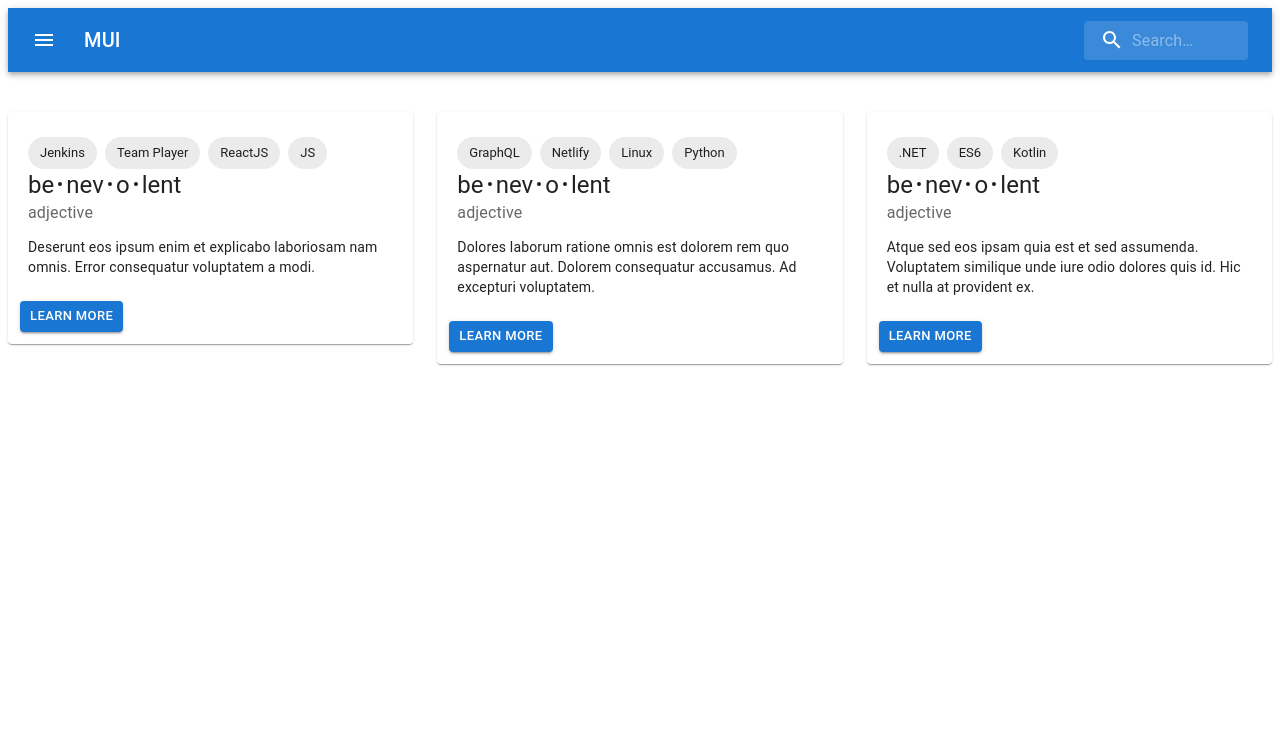
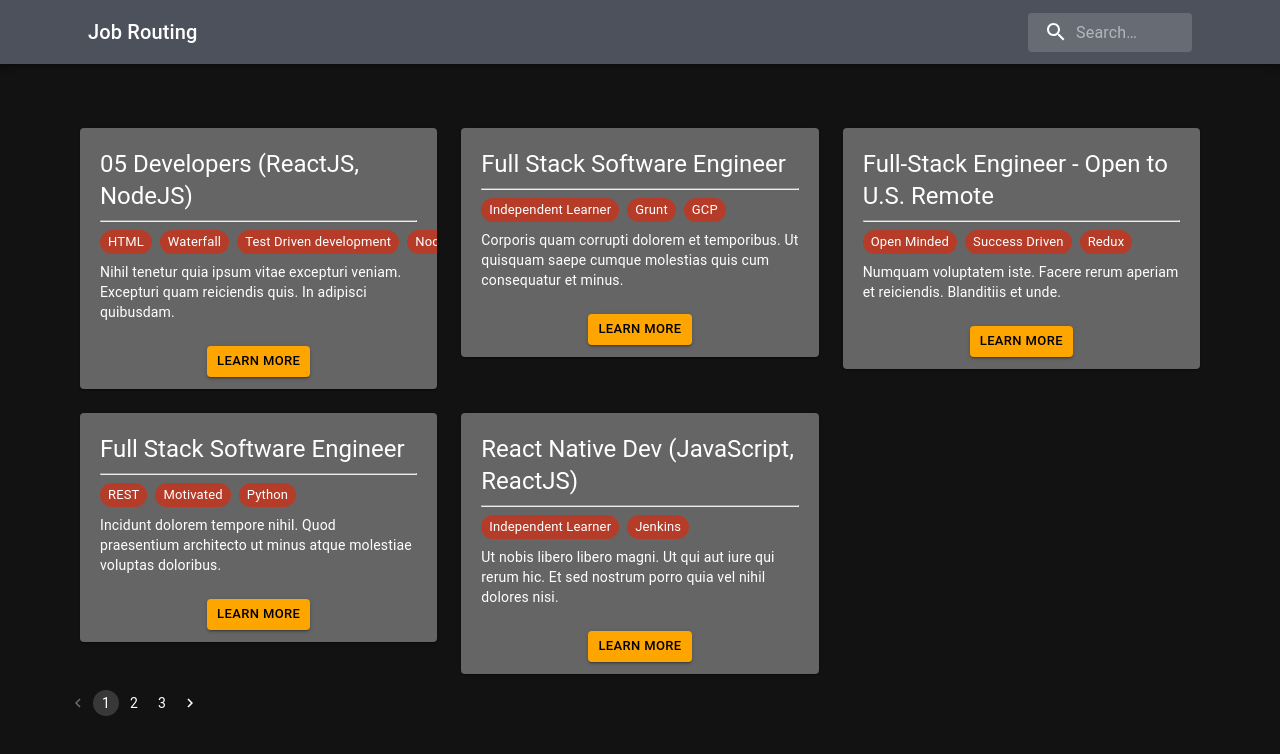
Before and after one commit to thanhdanh2604/list-job, a React (Create React App) app: page / in a window 1280 px wide. Shown: the top 754 px of the page. Built offline with nearby package versions, Linux system fonts and the light colour scheme.

Commit message:
Finish commit

```diff
--- a/package.json
+++ b/package.json
@@ -12,6 +12,8 @@
     "@testing-library/user-event": "^13.5.0",
     "react": "^18.2.0",
     "react-dom": "^18.2.0",
+    "react-router": "^6.4.3",
+    "react-router-dom": "^6.4.3",
     "react-scripts": "5.0.1",
     "web-vitals": "^2.1.4"
   },
--- a/src/App.js
+++ b/src/App.js
@@ -1,29 +1,27 @@
 import React from 'react'
-
-import Card from './Compoments/BasicCard.js';
 import AppBar from './Compoments/AppBar.js';
-
-
-
-import jobs from './Compoments/data/jobs.json';
-import { Grid } from '@mui/material';
-
+import Home from './pages/Home.js';
+import Details from './pages/Details.js';
+import { Route, Routes } from 'react-router';
+import { ThemeProvider, createTheme } from '@mui/material/styles';
+import CssBaseline from '@mui/material/CssBaseline';
+const darkTheme = createTheme({
+  palette: {
+  mode: 'dark',
+},})
 function App() {
   return (
-    <div>
-      <AppBar />
-      <Grid sx={{mt:2,}} container spacing={3}>
-          {jobs.slice(5,8).map(job=>(
-            <Grid item xs={4}>
-              <Card title={job.title} salaryMax={job.salaryHigh} city={job.city} jobDes={job.description} skills={job.skills}/>
-            </Grid>
-          ))}
-
-      </Grid>
-
-    </div>
+    <ThemeProvider theme={darkTheme}>
+      <CssBaseline />
+      <div >
+          <AppBar />
+          <Routes>
+              <Route path='/' element={<Home/>}/>
+              <Route path='/job/:id' element={<Details/>} />
+          </Routes>
+      </div>
+    </ThemeProvider>
   );
-
 }
 
 export default App
--- a/src/Compoments/AppBar.js
+++ b/src/Compoments/AppBar.js
@@ -8,6 +8,7 @@ import Typography from '@mui/material/Typography';
 import InputBase from '@mui/material/InputBase';
 import MenuIcon from '@mui/icons-material/Menu';
 import SearchIcon from '@mui/icons-material/Search';
+import { Container } from '@mui/system';
 
 const Search = styled('div')(({ theme }) => ({
   position: 'relative',
@@ -54,24 +55,16 @@ const StyledInputBase = styled(InputBase)(({ theme }) => ({
 export default function SearchAppBar() {
   return (
     <Box sx={{ flexGrow: 1 }}>
-      <AppBar position="static">
+      <AppBar position="static" sx={{backgroundColor:'#4a5060bd'}}>
+        <Container>
           <Toolbar>
-          <IconButton
-            size="large"
-            edge="start"
-            color="inherit"
-            aria-label="open drawer"
-            sx={{ mr: 2 }}
-          >
-            <MenuIcon />
-          </IconButton>
             <Typography
               variant="h6"
               noWrap
               component="div"
               sx={{ flexGrow: 1, display: { xs: 'none', sm: 'block' } }}
             >
-            MUI
+              Job Routing
             </Typography>
             <Search>
               <SearchIconWrapper>
@@ -83,6 +76,7 @@ export default function SearchAppBar() {
               />
             </Search>
           </Toolbar>
+        </Container>
       </AppBar>
     </Box>
   );
--- a/src/Compoments/BasicCard.js
+++ b/src/Compoments/BasicCard.js
@@ -1,40 +1,27 @@
 import * as React from 'react';
-import Box from '@mui/material/Box';
 import Card from '@mui/material/Card';
 import CardActions from '@mui/material/CardActions';
 import CardContent from '@mui/material/CardContent';
 import Button from '@mui/material/Button';
 import Typography from '@mui/material/Typography';
 import Chips from './Chips.js';
-const bull = (
-  <Box
-    component="span"
-    sx={{ display: 'inline-block', mx: '2px', transform: 'scale(0.8)' }}
-  >
-    •
-  </Box>
-);
-
-export default function BasicCard({jobTitle,jobDes,skills}) {
+import { useNavigate } from 'react-router';
+export default function BasicCard({titleJob,jobDes,skills,jobId}) {
+  const navigate = useNavigate();
   return (
-    <Card sx={{ minWidth: 275, p:0.5 }}>
+    <Card sx={{ minWidth: 275, p:0.5, backgroundColor:'#5d5d5d' }}>
       <CardContent>
-        <Typography sx={{ fontSize: 14 }} color="text.secondary" gutterBottom>
-          {jobTitle}
+        <Typography variant="h5" component="div" sx={{color:'white'}}>
+          {titleJob}
         </Typography>
+        <hr></hr>
         <Chips skills={skills} label="Chip Filled"></Chips>
-        <Typography variant="h5" component="div">
-          be{bull}nev{bull}o{bull}lent
-        </Typography>
-        <Typography sx={{ mb: 1.5 }} color="text.secondary">
-          adjective
-        </Typography>
-        <Typography variant="body2">
+        <Typography sx={{color:'white',mt:1}} variant="body2">
           {jobDes}
         </Typography>
       </CardContent>
-      <CardActions>
-        <Button variant="contained" size="small">Learn More</Button>
+      <CardActions sx={{ justifyContent: 'center' }}>
+        <Button onClick={()=>navigate(`/job/${jobId}`)} sx={{backgroundColor:'orange',color:'black'}} variant="contained" size="small">Learn More</Button>
       </CardActions>
     </Card>
   );
--- a/src/Compoments/Chips.js
+++ b/src/Compoments/Chips.js
@@ -5,8 +5,8 @@ import Stack from '@mui/material/Stack';
 export default function BasicChips({skills}) {
   return (
     <Stack direction="row" spacing={1}>
-      {skills.splice(0,4).map((skill)=>(
-        <Chip label={skill} />
+      {skills.slice(0,4).map((skill)=>(
+        <Chip sx={{backgroundColor:'#c5351dd6',color:'white'}} label={skill} size="small"/>
       ))}
     </Stack>
   );
--- /dev/null
+++ b/src/Compoments/Pagination.js
@@ -0,0 +1,14 @@
+import * as React from 'react';
+import Pagination from '@mui/material/Pagination';
+import Stack from '@mui/material/Stack';
+import { useContext  } from 'react';
+import {pageContext } from '../pages/Home';
+export default function PaginationSize({count}) {
+  const {currentPage,handleNavPage} = useContext(pageContext);
+
+  return (
+    <Stack spacing={2}>
+      <Pagination  count={count} size="small" onChange={handleNavPage} page={currentPage}/>
+    </Stack>
+  );
+}
--- a/src/index.js
+++ b/src/index.js
@@ -2,5 +2,10 @@
 import React from 'react';
 import ReactDOM from 'react-dom';
 import App from './App';
+import {BrowserRouter} from "react-router-dom";
 
-ReactDOM.render(<App/>,document.getElementById("root"));
+ReactDOM.render(
+  <BrowserRouter>
+    <App></App>
+  </BrowserRouter>
+,document.getElementById("root"));
--- /dev/null
+++ b/src/pages/Details.js
@@ -0,0 +1,16 @@
+import { Container } from '@mui/system'
+import React from 'react'
+
+function Details() {
+  return (
+    <Container>
+      <div>
+        Detail Page\
+        {id}
+      </div>
+    </Container>
+
+  )
+}
+
+export default Details
--- /dev/null
+++ b/src/pages/Home.js
@@ -0,0 +1,36 @@
+import React, { createContext, useEffect, useRef, useState } from 'react';
+import Card from '../Compoments/BasicCard.js';
+import jobs from '../Compoments/data/jobs.json';
+import { Grid } from '@mui/material';
+import Container from '@mui/material/Container';
+import PaginationSize from '../Compoments/Pagination.js';
+export const pageContext = createContext();
+function Home() {
+  const [currentPage,setcurrentPage] = useState(1);
+  const prePage = useRef(0);
+  const handleNavPage  = (event, value)=>{
+    setcurrentPage(value);
+  };
+  useEffect(()=>{
+    prePage.current  = currentPage;
+  },[currentPage]);
+  return (
+    <div>
+      <Container>
+        <pageContext.Provider value={{currentPage,handleNavPage}}>
+            <Grid sx={{mt:3,p:2}} container spacing={3} >
+              {jobs.slice(currentPage*5-5,currentPage*5).map(job=>(
+                  <Grid item xs={12} sm={6} md={4}  >
+                      <Card key={job.id} sx={{backgroundColor:'#5d5d5d'}} titleJob={job.title} salaryMax={job.salaryHigh} city={job.city} jobDes={job.description} jobId={job.id} skills={job.skills}/>
+                  </Grid>
+              ))}
+            </Grid>
+            <PaginationSize count={Math.round(jobs.length/5)}></PaginationSize>
+        </pageContext.Provider>
+      </Container>
+
+    </div>
+  )
+}
+
+export default Home
```
Also changed, not shown: 1 other file (tests, documents, lock files or other folders). Lines whose indentation alone changed are shown as unchanged.
